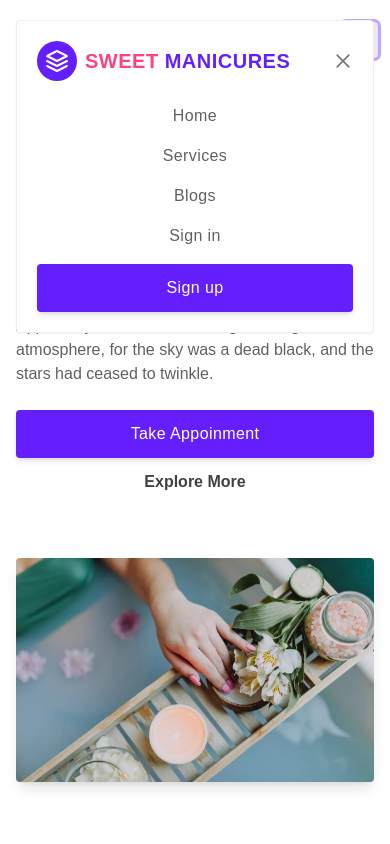
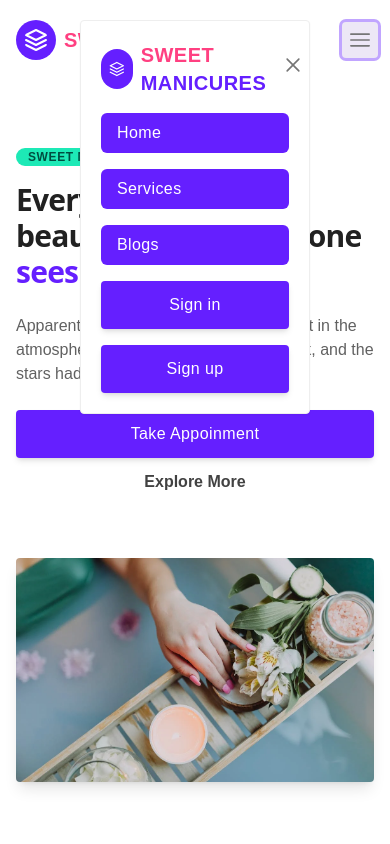
Before and after one commit to AlifSakib/sweet-manicures-client-side, a React (Create React App) app: page / in a window 390 px wide. Both pictures are taken after a click on the button "Open Menu". Shown: the top 844 px of the page. Built offline with nearby package versions, Linux system fonts and the light colour scheme; no server answers.

Commit message:
disabled image field

```diff
--- a/src/components/Pages/MyReviews/EditReview.js
+++ b/src/components/Pages/MyReviews/EditReview.js
@@ -89,6 +89,7 @@ const EditReview = () => {
                 id="image"
                 type="text"
                 name="image"
+                disabled
               />
             </div>
             <div className="mb-1 sm:mb-2">
@@ -96,11 +97,12 @@ const EditReview = () => {
                 Message
               </label>
               <input
-                placeholder="john.doe@example.org"
+                placeholder="White text here ."
                 className="flex-grow w-full h-12 px-4 mb-2 transition duration-200 bg-white border border-gray-300 rounded shadow-sm appearance-none focus:border-deep-purple-accent-400 focus:outline-none focus:shadow-outline"
                 id="passwordConfirmation"
                 type="text"
                 name="message"
+                required
               />
             </div>
           </div>
--- a/src/components/Shared/Navbar/Navbar.js
+++ b/src/components/Shared/Navbar/Navbar.js
@@ -158,7 +158,7 @@ const Navbar = () => {
               </svg>
             </button>
             {isMenuOpen && (
-              <div className="absolute top-0 left-0 w-full z-10">
+              <div className="absolute top-0 left-0 w-full z-10 text-start px-16">
                 <div className="p-5 bg-white border rounded shadow-sm ">
                   <div className="flex items-center justify-between mb-4 ">
                     <div className="z-1">
@@ -204,83 +204,83 @@ const Navbar = () => {
                       </button>
                     </div>
                   </div>
-                  <nav>
+                  <nav className="">
                     <ul className="space-y-4">
-                      <li>
+                      <li className="bg-deep-purple-accent-400 px-4 py-2 rounded-md">
                         <Link
                           to="/"
                           aria-label="Home"
                           title="Home"
-                          className="font-medium tracking-wide text-gray-700 transition-colors duration-200 hover:text-deep-purple-accent-400"
+                          className="font-medium flex tracking-wide text-white transition-colors duration-200"
                         >
                           Home
                         </Link>
                       </li>
-                      <li>
+                      <li className="bg-deep-purple-accent-400 px-4 py-2 rounded-md">
                         <Link
                           to="/services"
                           aria-label="Services"
                           title="Services"
-                          className="font-medium tracking-wide text-gray-700 transition-colors duration-200 hover:text-deep-purple-accent-400"
+                          className="font-medium flex tracking-wide text-white transition-colors duration-200"
                         >
                           Services
                         </Link>
                       </li>
                       {user && (
                         <>
-                          <li>
+                          <li className="bg-deep-purple-accent-400 px-4 py-2 rounded-md">
                             <Link
                               to="/myreviews"
                               aria-label="My Reviews"
                               title="My Reviews"
-                              className="font-medium tracking-wide text-gray-700 transition-colors duration-200 hover:text-deep-purple-accent-400"
+                              className="font-medium flex tracking-wide text-white transition-colors duration-200 "
                             >
                               My Reviews
                             </Link>
                           </li>
-                          <li>
+                          <li className="bg-deep-purple-accent-400 px-4 py-2 rounded-md">
                             <Link
                               to="/addservices"
                               aria-label="Add Services"
                               title="Add Services"
-                              className="font-medium tracking-wide text-gray-700 transition-colors duration-200 hover:text-deep-purple-accent-400"
+                              className="font-medium flex tracking-wide text-white transition-colors duration-200 "
                             >
                               Add Services
                             </Link>
                           </li>
                         </>
                       )}
-                      <li>
+                      <li className="bg-deep-purple-accent-400  px-4 py-2 rounded-md ">
                         <Link
                           to="/blogs"
                           aria-label="Blogs"
                           title="Blogs"
-                          className="font-medium tracking-wide text-gray-700 transition-colors duration-200 hover:text-deep-purple-accent-400"
+                          className="font-medium flex tracking-wide text-white transition-colors duration-200 "
                         >
                           Blogs
                         </Link>
                       </li>
-                      {user?.email ? (
-                        <ul className="flex items-center hidden space-x-8 lg:flex">
-                          <li>
+                      {user?.uid ? (
+                        <li>
+                          <Link>
                             <button
                               onClick={handleLogout}
-                              className="inline-flex items-center justify-center h-12 px-6 font-medium tracking-wide text-white transition duration-200 rounded shadow-md bg-deep-purple-accent-400 hover:bg-deep-purple-accent-700 focus:shadow-outline focus:outline-none"
+                              className="py-2 px-4 w-full text-start font-medium tracking-wide text-deep-purple-accent-400 transition duration-200 rounded shadow-md border-2 focus:shadow-outline focus:outline-none"
                               aria-label="Logout"
                               title="Logout"
                             >
                               Logout
                             </button>
-                          </li>
-                        </ul>
+                          </Link>
+                        </li>
                       ) : (
                         <ul className="space-y-4">
                           <li>
                             <Link
                               to="/login"
+                              className="inline-flex items-center justify-center w-full h-12 px-6 font-medium tracking-wide text-white transition duration-200 rounded shadow-md bg-deep-purple-accent-400 hover:bg-deep-purple-accent-700 focus:shadow-outline focus:outline-none"
                               aria-label="Sign in"
                               title="Sign in"
-                              className="font-medium tracking-wide text-gray-700 transition-colors duration-200 hover:text-deep-purple-accent-400"
                             >
                               Sign in
                             </Link>
```
